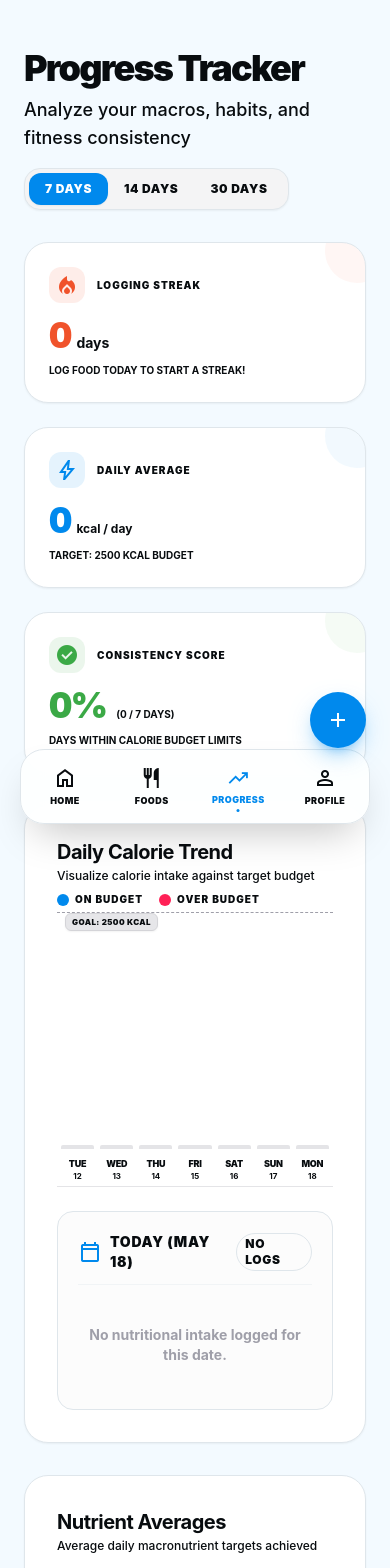
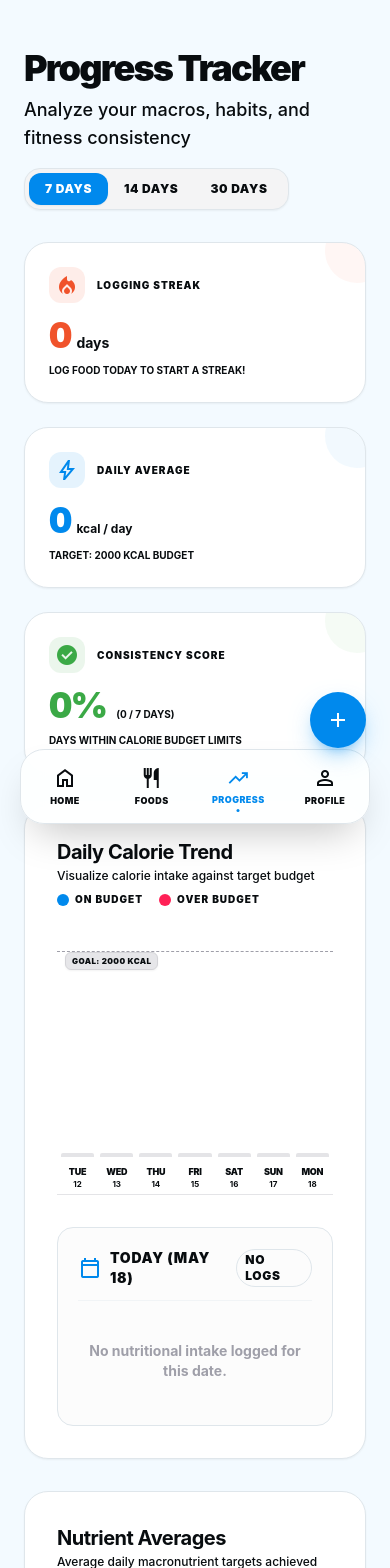
Before and after one commit to gurbaxani/calzap, a SvelteKit app: page /progress in a window 390 px wide. Shown: the top 1568 px of the page. Built offline with nearby package versions, Linux system fonts and the light colour scheme.

Commit message:
refactor: update default nutritional goals and improve progress chart responsiveness with horizontal scrolling

```diff
--- a/src/lib/store.svelte.ts
+++ b/src/lib/store.svelte.ts
@@ -44,11 +44,11 @@ class Store {
 	foods = $state<Food[]>([]);
 	foodLogs = $state<FoodLog[]>([]);
 	userStats = $state<UserStats>({
-		target_calories: 2500,
-		target_proteins: 180,
-		target_carbs: 250,
-		target_fats: 70,
-		target_fiber: 35,
+		target_calories: 2000,
+		target_proteins: 150,
+		target_carbs: 200,
+		target_fats: 65,
+		target_fiber: 30,
 		target_weight: 70,
 		current_weight: 70,
 		google_ai_studio_api_key: '',
--- a/src/routes/profile/+page.svelte
+++ b/src/routes/profile/+page.svelte
@@ -254,7 +254,7 @@
 										customFiber = Math.round((calories / 1000) * 14);
 										autosaveGoals();
 									}}
-									class="p-5 rounded-2xl border text-left transition-all relative flex flex-col justify-between hover:scale-[1.01] active:scale-[0.99] focus:outline-none focus-visible:ring-2 focus-visible:ring-(--color-calories) {dietStyle === 'balanced' ? 'border-calories bg-calories/5 shadow-[0_0_12px_var(--color-calories)/10]' : 'border-(--border) bg-zinc-50/20 dark:bg-zinc-800/5 hover:border-zinc-350'}"
+									class="p-5 rounded-2xl border text-left transition-all relative flex flex-col justify-between hover:scale-[1.01] active:scale-[0.99] focus:outline-none focus-visible:ring-2 focus-visible:ring-calories {dietStyle === 'balanced' ? 'border-calories bg-calories/5 shadow-[0_0_12px_var(--color-calories)/10]' : 'border-(--border) bg-zinc-50/20 dark:bg-zinc-800/5 hover:border-zinc-350'}"
 								>
 									<div>
 										<span class="material-symbols-outlined text-[24px] mb-2 block text-calories" style="font-variation-settings: 'FILL' 1;">scale</span>
@@ -281,7 +281,7 @@
 										customFiber = Math.round((calories / 1000) * 14);
 										autosaveGoals();
 									}}
-									class="p-5 rounded-2xl border text-left transition-all relative flex flex-col justify-between hover:scale-[1.01] active:scale-[0.99] focus:outline-none focus-visible:ring-2 focus-visible:ring-(--color-protein) {dietStyle === 'high_protein' ? 'border-protein bg-protein/5 shadow-[0_0_12px_var(--color-protein)/10]' : 'border-(--border) bg-zinc-50/20 dark:bg-zinc-800/5 hover:border-zinc-350'}"
+									class="p-5 rounded-2xl border text-left transition-all relative flex flex-col justify-between hover:scale-[1.01] active:scale-[0.99] focus:outline-none focus-visible:ring-2 focus-visible:ring-protein {dietStyle === 'high_protein' ? 'border-protein bg-protein/5 shadow-[0_0_12px_var(--color-protein)/10]' : 'border-(--border) bg-zinc-50/20 dark:bg-zinc-800/5 hover:border-zinc-350'}"
 								>
 									<div>
 										<span class="material-symbols-outlined text-[24px] mb-2 block text-protein" style="font-variation-settings: 'FILL' 1;">fitness_center</span>
@@ -308,7 +308,7 @@
 										customFiber = Math.round((calories / 1000) * 14);
 										autosaveGoals();
 									}}
-									class="p-5 rounded-2xl border text-left transition-all relative flex flex-col justify-between hover:scale-[1.01] active:scale-[0.99] focus:outline-none focus-visible:ring-2 focus-visible:ring-(--color-carbs) {dietStyle === 'low_carb' ? 'border-carbs bg-carbs/5 shadow-[0_0_12px_var(--color-carbs)/10]' : 'border-(--border) bg-zinc-50/20 dark:bg-zinc-800/5 hover:border-zinc-350'}"
+									class="p-5 rounded-2xl border text-left transition-all relative flex flex-col justify-between hover:scale-[1.01] active:scale-[0.99] focus:outline-none focus-visible:ring-2 focus-visible:ring-carbs {dietStyle === 'low_carb' ? 'border-carbs bg-carbs/5 shadow-[0_0_12px_var(--color-carbs)/10]' : 'border-(--border) bg-zinc-50/20 dark:bg-zinc-800/5 hover:border-zinc-350'}"
 								>
 									<div>
 										<span class="material-symbols-outlined text-[24px] mb-2 block text-carbs" style="font-variation-settings: 'FILL' 1;">grass</span>
--- a/src/routes/progress/+page.svelte
+++ b/src/routes/progress/+page.svelte
@@ -79,7 +79,7 @@
 	// Maximum Calories in range to scale chart
 	const maxCalories = $derived.by(() => {
 		const values = dailyHistory.map(h => h.calories);
-		const target = store.userStats.target_calories || 2500;
+		const target = store.userStats.target_calories || 2000;
 		return Math.max(...values, target, 2000);
 	});
 
@@ -278,22 +278,26 @@
 			</div>
 		</div>
 
-		<!-- The Chart Area -->
-		<div class="relative h-64 w-full flex items-end justify-between gap-1.5 md:gap-3 border-b border-zinc-200 dark:border-zinc-800 pb-1 pt-6 px-1">
+		<!-- The Chart Area with smooth scroll on mobile -->
+		<div class="w-full overflow-x-auto pb-2 pt-2 scrollbar-thin select-none">
+			<div
+				class="relative h-64 flex items-end justify-between gap-1.5 md:gap-3 border-b border-zinc-200 dark:border-zinc-800 pb-1 pt-6 px-1 transition-all duration-300"
+				style="width: {rangeDays === 7 ? '100%' : rangeDays === 14 ? '135%' : '240%'}; min-width: {rangeDays === 7 ? '100%' : rangeDays === 14 ? '520px' : '960px'};"
+			>
 
 				<!-- Target Calorie Line (Dashed) -->
 				<div
 					class="absolute left-0 right-0 border-t border-dashed border-zinc-400 dark:border-zinc-600 z-10 pointer-events-none flex items-center transition-all duration-300"
-				style="bottom: {(store.userStats.target_calories / maxCalories) * 100}%"
+					style="bottom: {(store.userStats.target_calories / maxCalories) * 88}%"
 				>
-				<span class="bg-zinc-200/90 dark:bg-zinc-800/90 text-[8px] font-black uppercase tracking-wider text-muted px-1.5 py-0.5 rounded-md ml-2 border border-zinc-300 dark:border-zinc-700 shadow-xs select-none">
+					<span class="bg-zinc-200/90 dark:bg-zinc-800/90 text-[8px] font-black uppercase tracking-wider text-muted px-1.5 py-0.5 rounded-md ml-2 border border-zinc-300 dark:border-zinc-700 shadow-xs select-none sticky left-2">
 						Goal: {store.userStats.target_calories} kcal
 					</span>
 				</div>
 
 				<!-- Bars -->
 				{#each dailyHistory as day, index (day.date.toDateString())}
-				{@const barHeight = Math.min((day.calories / maxCalories) * 100, 100)}
+					{@const barHeight = Math.min((day.calories / maxCalories) * 88, 88)}
 					{@const isOver = day.calories > store.userStats.target_calories}
 					<button
 						type="button"
@@ -321,6 +325,7 @@
 						</div>
 					</button>
 				{/each}
+			</div>
 		</div>
 
 		<!-- Day Details Expanded Panel -->
@@ -622,4 +627,18 @@
 			animation: none;
 		}
 	}
+
+	.scrollbar-thin::-webkit-scrollbar {
+		height: 6px;
+	}
+	.scrollbar-thin::-webkit-scrollbar-track {
+		background: transparent;
+	}
+	.scrollbar-thin::-webkit-scrollbar-thumb {
+		background: var(--color-border);
+		border-radius: 9999px;
+	}
+	.scrollbar-thin::-webkit-scrollbar-thumb:hover {
+		background: var(--color-text-muted);
+	}
 </style>
```
Lines whose indentation alone changed are shown as unchanged.
